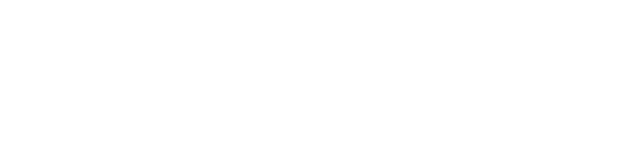
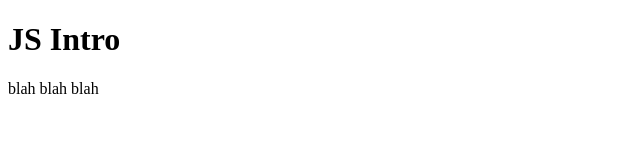
Before and after one commit to trevkat/JavaScript, a plain HTML site: page Javascript Practice/Hello World/main.html in a window 1280 px wide. Shown: the whole page, without its empty margins (0-640 px from the left). Drawn offline with Linux system fonts and the light colour scheme.

Commit message:
Updated JS code

```diff
--- a/Javascript Practice/Hello World/main.html
+++ b/Javascript Practice/Hello World/main.html
@@ -9,10 +9,15 @@
 
 <body>
 
-    <script>
-        alert("Hello, World!");
+    <h1>JS Intro</h1>
+    <div id="content">
 
-    </script>
+        <p>blah blah blah</p>
+
+    </div>
+
+    <script src="test.js"></script>
+
 </body>
 
 </html>
--- /dev/null
+++ b/Javascript Practice/Hello World/test.js
@@ -0,0 +1 @@
+  alert("Hello, World!");
```
